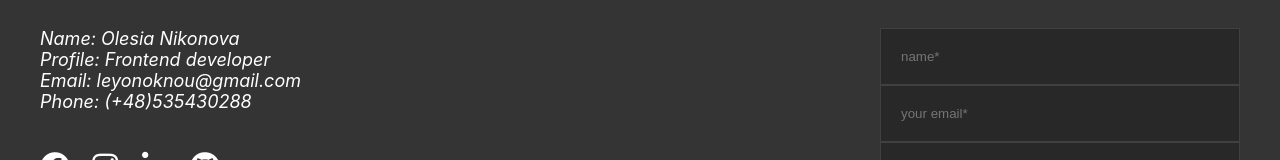
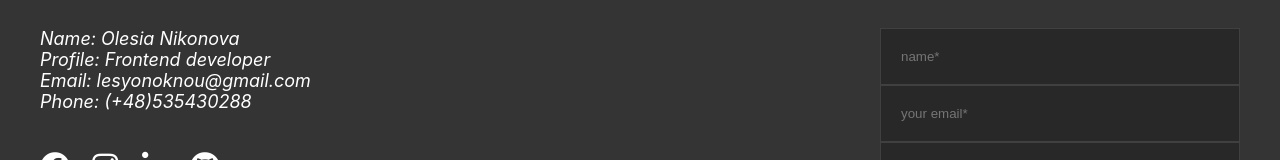
Before and after one commit to olvlesya/portfolio, a React (Create React App) app: page / in a window 1280 px wide. Shown: the part 1716-1876 px from the top of the page. Built offline with nearby package versions, Linux system fonts and the light colour scheme; the HTML template or start-up script is replaced by a standard one.

Commit message:
fix: pr comments

```diff
--- a/src/components/BiographyMy.scss
+++ b/src/components/BiographyMy.scss
@@ -62,7 +62,7 @@
   &__text::first-letter {
     font-size: 5rem;
     line-height: 4rem;
-    color: $color-team;
+    color: $color-theme;
     font-family: "Calisto-MT-Bold";
   }
 }
--- a/src/components/ContactsForm.jsx
+++ b/src/components/ContactsForm.jsx
@@ -12,8 +12,8 @@ export function ContactsForm() {
             <div> Name: Olesia Nikonova </div>
             <div> Profile: Frontend developer </div>
             <div>
-              <a href="mailto:leyonoknou@gmail.com">
-                Email: leyonoknou@gmail.com{" "}
+              <a href="mailto:lesyonoknou@gmail.com">
+                Email: lesyonoknou@gmail.com{" "}
               </a>
             </div>
             <div> Phone: (+48)535430288 </div>
--- a/src/components/ContactsForm.scss
+++ b/src/components/ContactsForm.scss
@@ -14,17 +14,17 @@
     text-decoration: none;
     margin-bottom: 40px;
 
-    & a {
+    a {
       text-decoration: none;
       color: $color-main;
     }
-    & a:hover {
+    a:hover {
       text-decoration: underline;
     }
   }
 
   p {
-    color: $color-team;
+    color: $color-theme;
   }
 
   &__icons p {
@@ -55,7 +55,7 @@
       justify-content: space-between;
       margin: 0 auto;
 
-      & P {
+      p {
         color: #777;
         font-size: 1rem;
         margin-left: 40px;
--- a/src/main.scss
+++ b/src/main.scss
@@ -45,7 +45,7 @@ h2 {
 }
 h3 {
   font-size: 1.8rem;
-  color: $color-team;
+  color: $color-theme;
   text-align: center;
   margin-bottom: 40px;
 }
@@ -53,7 +53,7 @@ h4 {
   margin-bottom: 30px;
   font-size: 1.2rem;
   letter-spacing: 2px;
-  color: $color-team;
+  color: $color-theme;
 }
 .section-background {
   position: relative;
@@ -95,7 +95,7 @@ h4 {
     }
     span {
       font-size: 1rem;
-      color: $color-team;
+      color: $color-theme;
       font-family: "Calistoga-Regular";
       letter-spacing: 1px;
     }
--- a/src/variables.scss
+++ b/src/variables.scss
@@ -1,2 +1,2 @@
-$color-team: #c18f59;
+$color-theme: #c18f59;
 $color-main: #fff;
```
